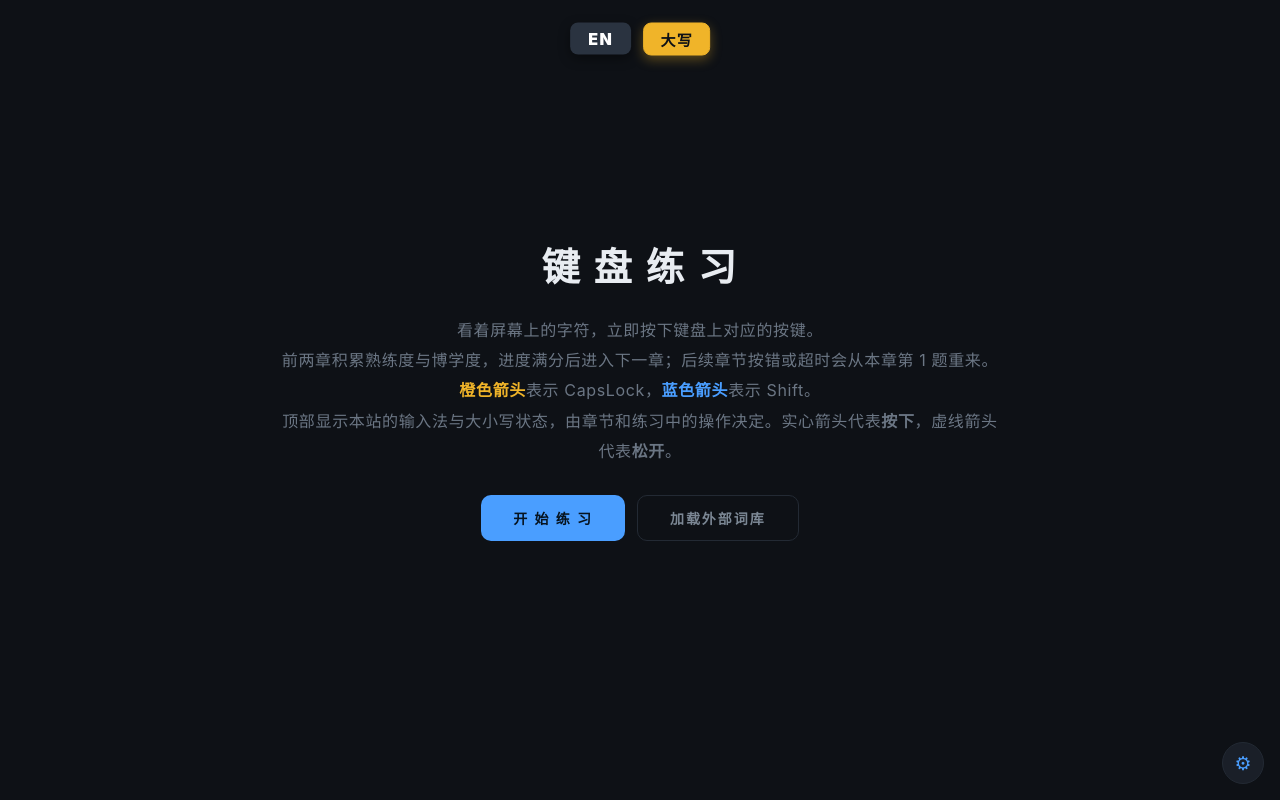
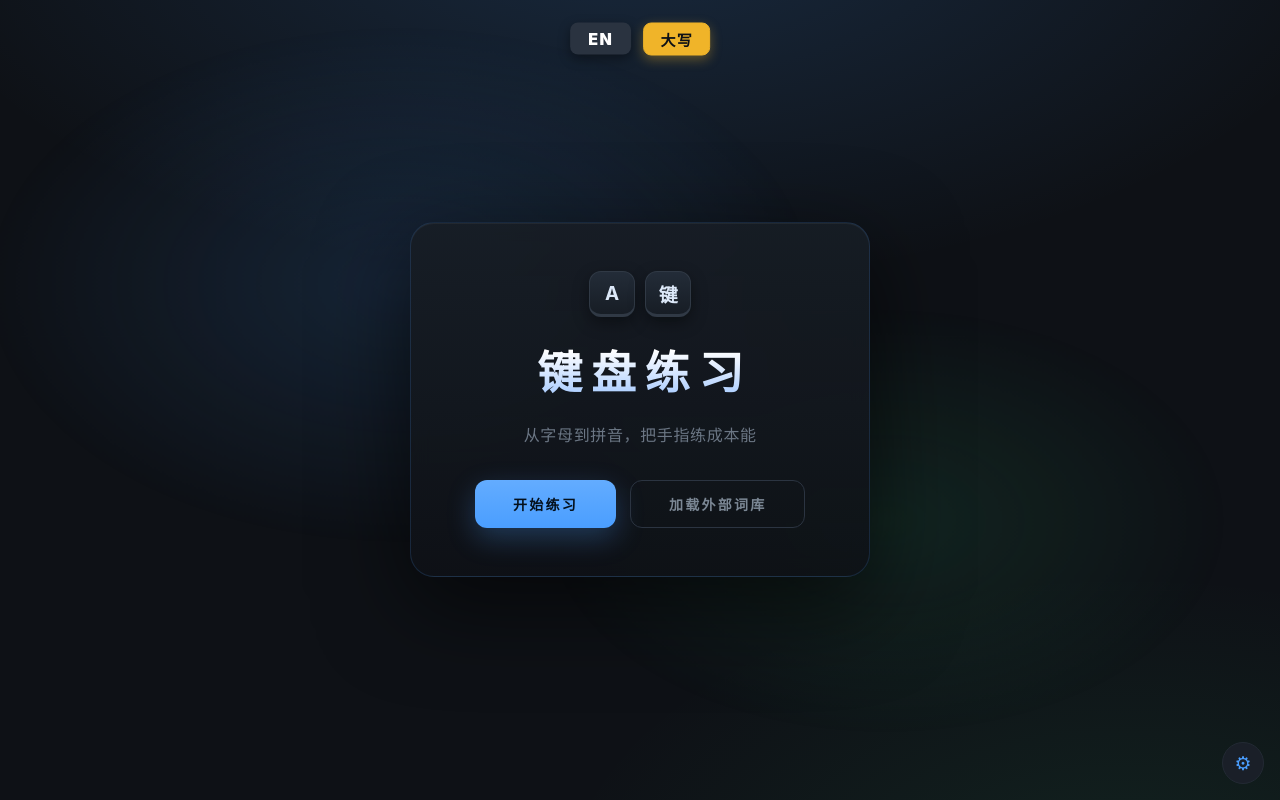
Before and after one commit to In-Unknown/dazi-app, a website built with Vite: page index.html in a window 1280 px wide. Built offline with nearby package versions, Linux system fonts and the light colour scheme.

Commit message:
feat: 重做开始界面视觉（卡片式布局、渐变标题、按钮与背景增强）

```diff
--- /dev/null
+++ b/src/styles/home.css
@@ -0,0 +1,180 @@
+/* 开始界面视觉增强。
+ * 本文件在 overlays.css 之后加载，用于覆盖 #overlay 及其子元素的观感；
+ * overlays.css 本身被 tests/unit/resources.test.ts 锁定，不能直接修改。 */
+
+#overlay {
+  gap: 0;
+  background:
+    radial-gradient(1100px 560px at 50% -12%, rgba(74, 158, 255, 0.18), transparent 68%),
+    radial-gradient(820px 460px at 88% 112%, rgba(61, 220, 132, 0.09), transparent 70%),
+    var(--bg);
+  overflow: hidden;
+}
+
+/* 缓慢漂移的背景光斑 */
+.home-glow {
+  position: absolute;
+  inset: -20%;
+  pointer-events: none;
+  background:
+    radial-gradient(closest-side, rgba(74, 158, 255, 0.14), transparent),
+    radial-gradient(closest-side, rgba(61, 220, 132, 0.1), transparent);
+  background-size: 46% 46%, 38% 38%;
+  background-position: 28% 32%, 74% 68%;
+  background-repeat: no-repeat;
+  animation: home-drift 18s ease-in-out infinite alternate;
+}
+
+@keyframes home-drift {
+  from {
+    transform: translate3d(-2%, -1%, 0) scale(1);
+  }
+  to {
+    transform: translate3d(2%, 2%, 0) scale(1.08);
+  }
+}
+
+.home-card {
+  position: relative;
+  display: flex;
+  flex-direction: column;
+  align-items: center;
+  gap: 1.15rem;
+  padding: clamp(2rem, 4.5vw, 3rem) clamp(2.2rem, 6vw, 4rem);
+  border-radius: 24px;
+  background: linear-gradient(180deg, rgba(23, 29, 37, 0.94), rgba(14, 17, 22, 0.9));
+  border: 1px solid rgba(74, 158, 255, 0.16);
+  box-shadow:
+    0 28px 90px rgba(0, 0, 0, 0.6),
+    inset 0 1px 0 rgba(255, 255, 255, 0.05);
+  backdrop-filter: blur(10px);
+  animation: home-rise 0.55s cubic-bezier(0.2, 0.7, 0.3, 1) both;
+}
+
+@keyframes home-rise {
+  from {
+    opacity: 0;
+    transform: translateY(14px) scale(0.985);
+  }
+  to {
+    opacity: 1;
+    transform: none;
+  }
+}
+
+/* 两枚键帽图标 */
+.home-badge {
+  display: flex;
+  gap: 10px;
+  margin-bottom: 0.1rem;
+}
+.home-key {
+  display: grid;
+  place-items: center;
+  width: 46px;
+  height: 46px;
+  border-radius: 12px;
+  font-size: 19px;
+  font-weight: 700;
+  color: #dce8f8;
+  background: linear-gradient(180deg, #232c38, #171d25);
+  border: 1px solid #303945;
+  border-bottom-width: 3px;
+  box-shadow: 0 6px 16px rgba(0, 0, 0, 0.4);
+  transition: transform 0.18s ease, border-color 0.18s ease, color 0.18s ease;
+}
+.home-card:hover .home-key {
+  border-color: rgba(74, 158, 255, 0.45);
+  color: #9fc6ff;
+}
+.home-card:hover .home-key:first-child {
+  transform: translateY(-2px) rotate(-3deg);
+}
+.home-card:hover .home-key:last-child {
+  transform: translateY(-2px) rotate(3deg);
+}
+
+#overlay h1 {
+  font-size: clamp(1.9rem, 4.6vw, 2.8rem);
+  letter-spacing: 0.2em;
+  text-indent: 0.2em;
+  background: linear-gradient(180deg, #ffffff 20%, #9fc6ff 100%);
+  -webkit-background-clip: text;
+  background-clip: text;
+  color: transparent;
+}
+
+.home-tagline {
+  margin: 0;
+  color: #7b8794;
+  font-size: clamp(0.82rem, 1.9vw, 0.95rem);
+  letter-spacing: 0.12em;
+}
+
+#overlay .row {
+  margin-top: 0.7rem;
+  gap: 14px;
+}
+
+#startBtn,
+#loadBtn {
+  padding: 13px 38px;
+  border-radius: 12px;
+  font-size: 14px;
+  letter-spacing: 0.16em;
+}
+
+#startBtn {
+  background: linear-gradient(180deg, #63acff, var(--accent));
+  color: #04101c;
+  box-shadow: 0 10px 28px rgba(74, 158, 255, 0.28);
+}
+
+#startBtn:hover {
+  box-shadow: 0 14px 36px rgba(74, 158, 255, 0.42);
+}
+
+#startBtn:active {
+  transform: translateY(0) scale(0.985);
+  box-shadow: 0 6px 18px rgba(74, 158, 255, 0.3);
+}
+
+#loadBtn {
+  border-color: #2b3441;
+}
+
+#startBtn:focus-visible,
+#loadBtn:focus-visible {
+  outline: 2px solid var(--accent);
+  outline-offset: 3px;
+}
+
+#fileInfo:empty {
+  display: none;
+}
+
+@media (max-width: 600px) {
+  .home-card {
+    width: min(92vw, 460px);
+    border-radius: 20px;
+  }
+  #overlay .row {
+    flex-direction: column;
+    width: 100%;
+    gap: 10px;
+  }
+  #startBtn,
+  #loadBtn {
+    width: 100%;
+    padding: 13px 20px;
+  }
+}
+
+@media (prefers-reduced-motion: reduce) {
+  .home-glow,
+  .home-card,
+  .home-key {
+    animation: none;
+    transition: none;
+  }
+}
--- a/src/styles/index.css
+++ b/src/styles/index.css
@@ -4,3 +4,4 @@
 @import './overlays.css';
 @import './lessons.css';
 @import './guided.css';
+@import './home.css';
--- a/src/ui/shell.html
+++ b/src/ui/shell.html
@@ -49,18 +49,19 @@
 </div>
 
 <div id="overlay">
-  <h1>键 盘 练 习</h1>
-  <p>
-    看着屏幕上的字符，立即按下键盘上对应的按键。<br />
-    前两章积累熟练度与博学度，进度满分后进入下一章；后续章节按错或超时会从本章第 1 题重来。<br />
-    <b style="color: #f0b429">橙色箭头</b>表示 CapsLock，<b style="color: #4a9eff">蓝色箭头</b>表示
-    Shift。<br />
-    顶部显示本站的输入法与大小写状态，由章节和练习中的操作决定。实心箭头代表<b>按下</b>，虚线箭头代表<b>松开</b>。<br />
-  </p>
-  <div class="row">
-    <button id="startBtn">开 始 练 习</button>
-    <button id="loadBtn">加载外部词库</button>
+  <div class="home-glow" aria-hidden="true"></div>
+  <div class="home-card">
+    <div class="home-badge" aria-hidden="true">
+      <span class="home-key">A</span>
+      <span class="home-key">键</span>
+    </div>
+    <h1>键盘练习</h1>
+    <p class="home-tagline">从字母到拼音，把手指练成本能</p>
+    <div class="row">
+      <button id="startBtn">开始练习</button>
+      <button id="loadBtn">加载外部词库</button>
+    </div>
+    <div id="fileInfo"></div>
+    <input type="file" id="fileInput" accept=".txt" style="display: none" />
   </div>
-  <div id="fileInfo"></div>
-  <input type="file" id="fileInput" accept=".txt" style="display: none" />
 </div>
```
